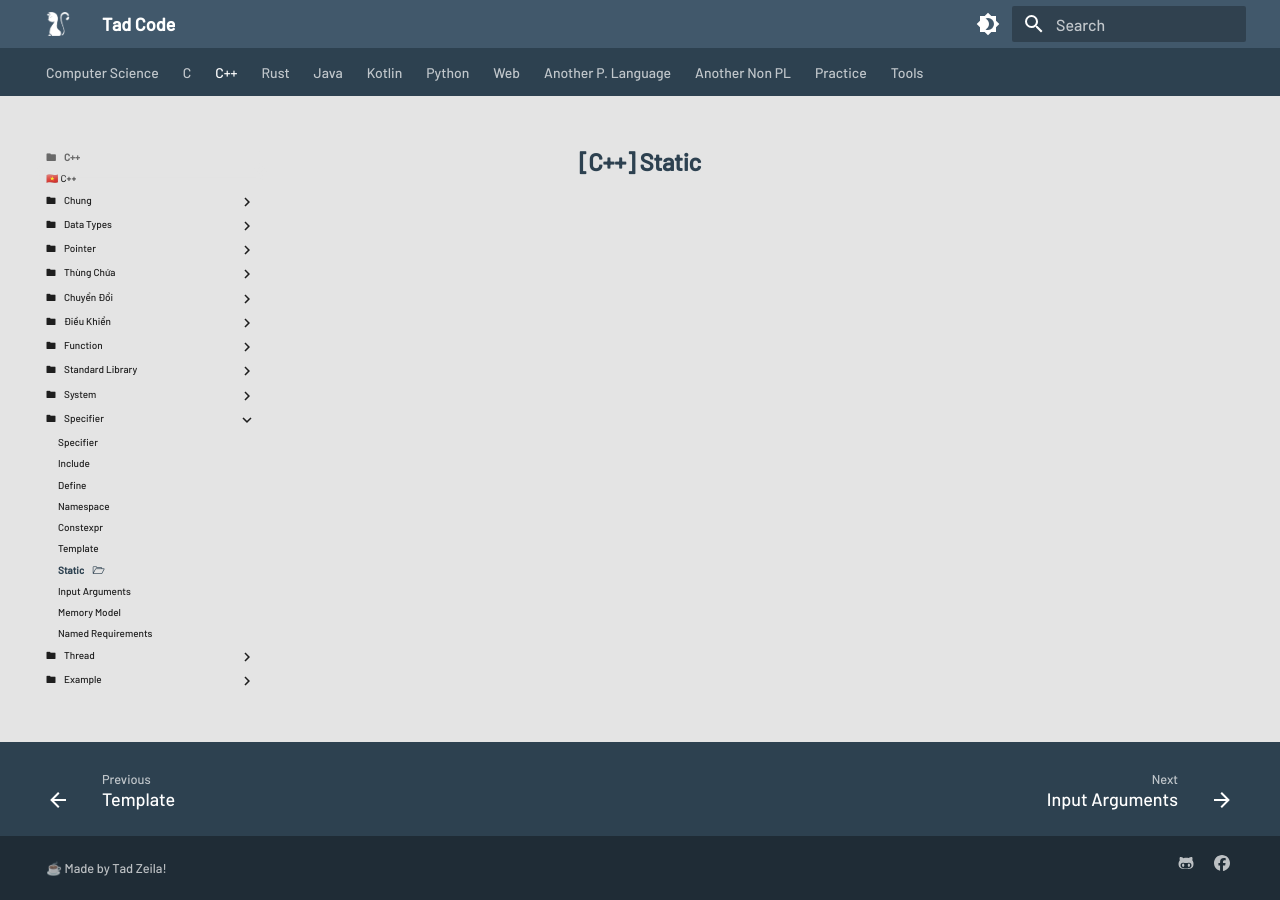
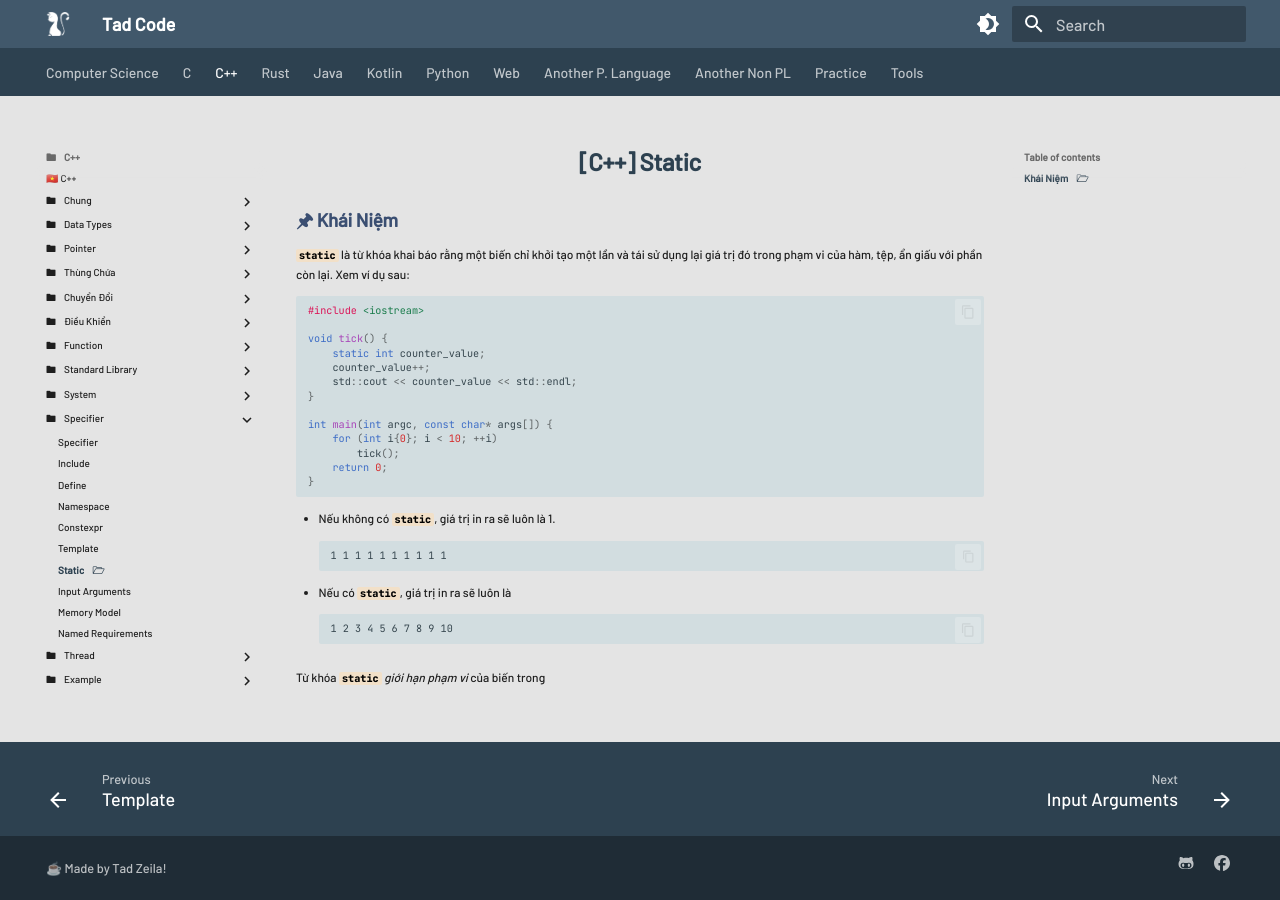
Before and after one commit to dothanhdathp/tadcode, an MkDocs documentation site: the page built from docs/Programming/cpp/cpp-static.md, in a window 1280 px wide. Built offline with MkDocs 1.6.1 and Material for MkDocs 9.7.7, drawn with Linux system fonts in a browser that asks for light colours.

Commit message:
Update
++continue finish the env.sh

````diff
--- a/docs/Programming/cpp/cpp-static.md
+++ b/docs/Programming/cpp/cpp-static.md
@@ -1 +1,32 @@
 # \[C++\] Static
+
+## Khái Niệm
+
+`static` là từ khóa khai báo rằng một biến chỉ khởi tạo một lần và tái sử dụng lại giá trị đó trong phạm vi của hàm, tệp, ẩn giấu với phần còn lại. Xem ví dụ sau:
+
+```cpp
+#include <iostream>
+
+void tick() {
+    static int counter_value;
+    counter_value++;
+    std::cout << counter_value << std::endl;
+}
+
+int main(int argc, const char* args[]) {
+    for (int i{0}; i < 10; ++i)
+        tick();
+    return 0;
+}
+```
+
+- Nếu không có `static`, giá trị in ra sẽ luôn là 1.
+    ```text
+    1 1 1 1 1 1 1 1 1 1
+    ```
+- Nếu có `static`, giá trị in ra sẽ luôn là
+    ```text
+    1 2 3 4 5 6 7 8 9 10
+    ```
+
+Từ khóa `static` _giới hạn phạm vi_ của biến trong
--- a/mkdocs.yml
+++ b/mkdocs.yml
@@ -33,7 +33,6 @@ plugins:
   - search
   - plantuml:
       puml_url: https://www.plantuml.com/plantuml/
-  - graph
 
 nav:
   #############################################################################################################################################################
@@ -181,11 +180,11 @@ nav:
         - STD Vector: Programming/cpp/cpp-std-vector.md
         - STD List: Programming/cpp/cpp-std-list.md
         - STD Map: Programming/cpp/cpp-std-map.md
-        - STD Unordered Map: Programming/cpp/cpp-unordered-map.md
+        - STD Unordered Map: Programming/cpp/cpp-std-unordered-map.md
         - STD Initializer_List: Programming/cpp/cpp-initializer-list.md
         - STD Set: Programming/cpp/cpp-std-set.md
-        - STD Unordered Set: Programming/cpp/cpp-unordered-set.md
-      - Iterator:  Programming/cpp/cpp-iterator.md
+        - STD Unordered Set: Programming/cpp/cpp-std-unordered-set.md
+      - Iterator:  Programming/cpp/cpp-std-iterator.md
       - STD Iterators: Programming/cpp/cpp-std-iterators.md
       - STD Algorithms:
         - STD Algorithms: Programming/cpp/cpp-std-algorithms.md
@@ -222,6 +221,7 @@ nav:
       - Thread: Programming/cpp/cpp-std-thread.md
       - Jthread : Programming/cpp/cpp-std-jthread.md
       - Mutex: Programming/cpp/cpp-std-mutex.md
+      - Atomic: Programming/cpp/cpp-std-atomic.md
       - thread_local: Programming/cpp/cpp-std-thread_local.md
       - Async Thread: Programming/cpp/cpp-std-async-thread.md
       - Coroutine: Programming/cpp/cpp-coroutine.md
````
Also changed, not shown: docs/Programming/cpp/cpp-example-test.md (+6 -2 lines), docs/Programming/cpp/cpp-std-atomic.md (added, +72 -0 lines), docs/Programming/cpp/cpp-std-map.md (+103 -0 lines), docs/Programming/cpp/cpp-std-unordered-map.md (+3 -0 lines), docs/Programming/cpp/cpp.md (+3 -3 lines), docs/Programming/cpp/cpp-unordered-map.md (deleted), 1 other file.
